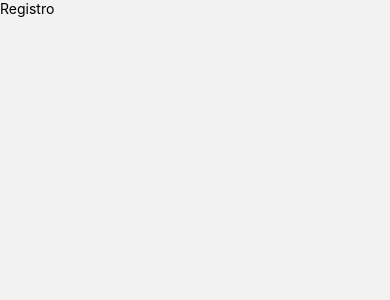
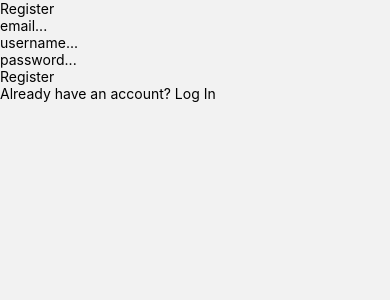
Before and after one commit to josefinasat/integradorVVJ_RN, a React Native app: screen /Register in a window 390 px wide. Shown: the top 300 px of the page. Built offline with nearby package versions, Linux system fonts and the light colour scheme; no server answers.

Commit message:
Base de Register

```diff
--- a/src/screens/Register.js
+++ b/src/screens/Register.js
@@ -1,11 +1,67 @@
-import {auth} from "../firebase/config";
-import { Text, View } from "react-native";
-function Register (){
+import React, { useState } from "react";
+import {Text, View, TextInput, Pressable, StyleSheet} from "react-native";
+import {db, auth} from '../firebase/config';
+
+function Register(props) {
+
+    const [email, setEmail] = useState('');
+    const [password, setPassword] = useState('');
+    const [username, setUsername] = useState('');
+    const [register, setRegister] = useState(false);
+    const [registerError, setRegisterError] = useState('');
+
+    function onSubmit() {
+        console.log('Register', { email, username });
+
+        auth.createUserWithEmailAndPassword(email, password)
+            .then (response => {
+                db.collection('users').add({
+                    owner:auth.currentUser.email,
+                    user: username,
+                    email: email,
+                    createdAt: Date.now(),
+                })
+
+                setRegister(true)
+                if (props && props.navigation) props.navigation.navigate('Login');
+            })
+            .catch (error => {
+                setRegisterError('Fallo en el registro')
+            })
+    }
+
     return (
-           <View>
-            <Text>Registro</Text>
+        <View>
+            <Text>Register</Text>
+            <TextInput
+                keyboardType='email-address'
+                placeholder='email...'
+                onChangeText={ text => setEmail(text)}
+                value={email} />
+
+            <TextInput
+                keyboardType='default'
+                placeholder='username...'
+                onChangeText={ text => setUsername(text)}
+                value={username} />
+
+            <TextInput
+                keyboardType='default'
+                placeholder='password...'
+                secureTextEntry={true}
+                onChangeText={ text => setPassword(text)}
+                value={password}/>
+            <Pressable  onPress={() => onSubmit()}>
+                <Text>Register</Text>
+            </Pressable>
+
+        <Pressable
+            onPress={() => props.navigation && props.navigation.navigate('Login')}>
+            <Text>Already have an account? Log In </Text>
+        </Pressable>
         </View>
     )
 }
 
+
 export default Register;
```
